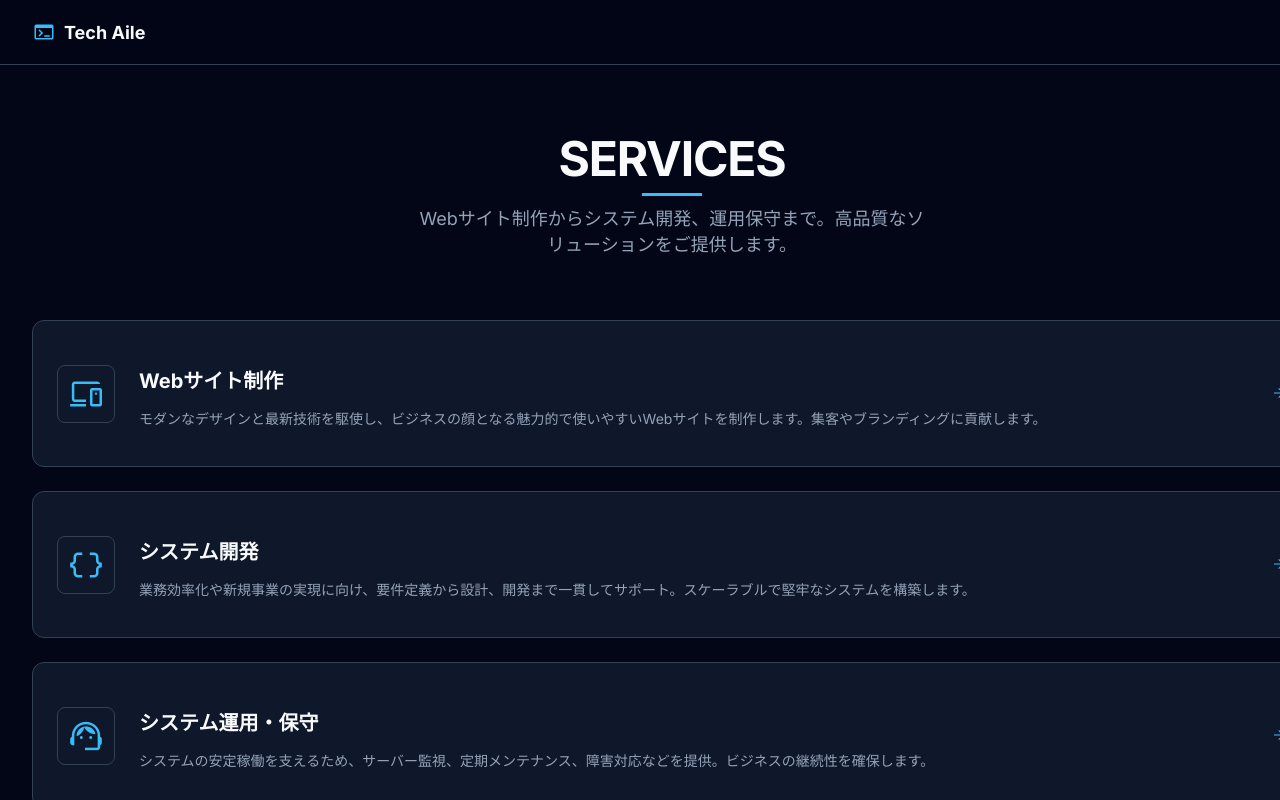
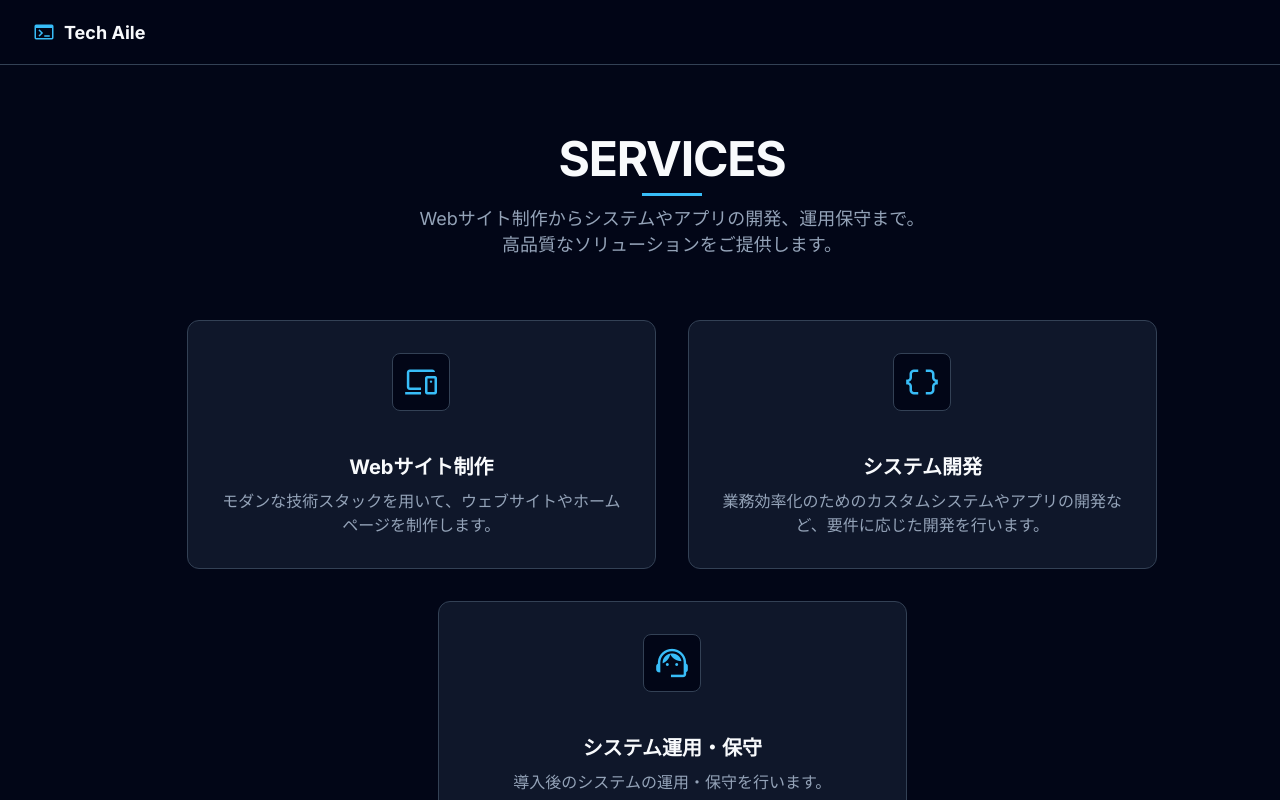
Before and after one commit to RubyHiroki/tech-aile, a React (Vite) app: page / in a window 1280 px wide. Both pictures are taken after a click on the link "詳細を見る". Shown: the top 800 px of the page. Built offline with nearby package versions, Linux system fonts and the light colour scheme.

Commit message:
スタイル適用

```diff
--- a/src/ServiceDetail.css
+++ b/src/ServiceDetail.css
@@ -82,22 +82,41 @@
 /* サービスセクション */
 .sd-services {
   display: flex;
-  flex-direction: column;
-  gap: 1.5rem;
+  flex-direction: row;
+  flex-wrap: wrap;
+  justify-content: center;
+  gap: 2rem;
   margin-bottom: 4rem;
 }
 
 .sd-service-item {
   display: flex;
+  flex-direction: column;
   align-items: center;
+  text-align: center;
   gap: 1.5rem;
-  padding: 1.5rem;
+  padding: 2rem;
   border-radius: 0.75rem;
   background-color: var(--surface-dark);
   border: 1px solid var(--border-dark);
   box-shadow: none;
   opacity: 1;
   transform: translateY(0);
+  width: calc(33.333% - 1.5rem);
+  min-width: 250px;
+  transition: transform 0.15s cubic-bezier(0.25, 0.46, 0.45, 0.94), box-shadow 0.15s cubic-bezier(0.25, 0.46, 0.45, 0.94);
+  will-change: transform, box-shadow;
+}
+
+.sd-service-item:hover {
+  transform: translateY(-0.5rem);
+  box-shadow: 0 25px 50px -12px rgba(56, 189, 248, 0.2);
+}
+
+.sd-service-item:active {
+  transform: translateY(-0.25rem);
+  box-shadow: 0 15px 30px -12px rgba(56, 189, 248, 0.3);
+  transition: transform 0.1s cubic-bezier(0.25, 0.46, 0.45, 0.94), box-shadow 0.1s cubic-bezier(0.25, 0.46, 0.45, 0.94);
 }
 
 
@@ -109,10 +128,11 @@
   height: 3.5rem;
   border-radius: 0.5rem;
   border: 1px solid var(--border-dark);
-  background-color: var(--surface-dark);
+  background-color: var(--bg-dark);
   transform: scale(1);
   transition: transform 0.15s cubic-bezier(0.25, 0.46, 0.45, 0.94);
   will-change: transform;
+  margin-bottom: 1rem;
 }
 
 .sd-service-item:hover .sd-service-icon {
@@ -124,8 +144,8 @@
 }
 
 .sd-service-icon .icon {
+  color: var(--primary);
   font-size: 2.5rem;
-  color: var(--primary);
   transform: scale(1);
   transition: transform 0.15s cubic-bezier(0.25, 0.46, 0.45, 0.94);
   will-change: transform;
@@ -141,20 +161,34 @@
 
 .sd-service-content {
   flex: 1;
+  width: 100%;
+  text-align: center;
 }
 
 .sd-service-content h3 {
-  margin-bottom: 0.5rem;
   font-size: 1.25rem;
+  font-weight: 700;
+  margin: 0 0 0.5rem;
 }
 
 .sd-service-content p {
+  font-size: 1rem;
   color: var(--text-dark-secondary);
-  font-size: 0.875rem;
+  margin: 0;
 }
 
-.sd-service-arrow {
-  color: var(--primary);
+/* レスポンシブ対応 */
+@media (max-width: 992px) {
+  .sd-service-item {
+    width: calc(50% - 1rem);
+  }
+}
+
+@media (max-width: 768px) {
+  .sd-service-item {
+    width: 100%;
+    max-width: 400px;
+  }
 }
 
 /* フローセクション - 新しいデザイン */
--- a/src/ServiceDetail.tsx
+++ b/src/ServiceDetail.tsx
@@ -53,7 +53,7 @@ const ServiceDetail: React.FC<ServiceDetailProps> = ({ onBack }) => {
           <section className="sd-hero sd-section" id="services">
             <div className="section-header">
               <h2>SERVICES</h2>
-              <p>Webサイト制作からシステム開発、運用保守まで。高品質なソリューションをご提供します。</p>
+              <p>Webサイト制作からシステムやアプリの開発、運用保守まで。<br />高品質なソリューションをご提供します。</p>
             </div>
           </section>
 
@@ -64,10 +64,7 @@ const ServiceDetail: React.FC<ServiceDetailProps> = ({ onBack }) => {
               </div>
               <div className="sd-service-content">
                 <h3>Webサイト制作</h3>
-                <p>モダンなデザインと最新技術を駆使し、ビジネスの顔となる魅力的で使いやすいWebサイトを制作します。集客やブランディングに貢献します。</p>
-              </div>
-              <div className="sd-service-arrow">
-                <span className="icon">arrow_forward</span>
+                <p>モダンな技術スタックを用いて、ウェブサイトやホームページを制作します。</p>
               </div>
             </div>
 
@@ -77,10 +74,7 @@ const ServiceDetail: React.FC<ServiceDetailProps> = ({ onBack }) => {
               </div>
               <div className="sd-service-content">
                 <h3>システム開発</h3>
-                <p>業務効率化や新規事業の実現に向け、要件定義から設計、開発まで一貫してサポート。スケーラブルで堅牢なシステムを構築します。</p>
-              </div>
-              <div className="sd-service-arrow">
-                <span className="icon">arrow_forward</span>
+                <p>業務効率化のためのカスタムシステムやアプリの開発など、要件に応じた開発を行います。</p>
               </div>
             </div>
 
@@ -90,10 +84,7 @@ const ServiceDetail: React.FC<ServiceDetailProps> = ({ onBack }) => {
               </div>
               <div className="sd-service-content">
                 <h3>システム運用・保守</h3>
-                <p>システムの安定稼働を支えるため、サーバー監視、定期メンテナンス、障害対応などを提供。ビジネスの継続性を確保します。</p>
-              </div>
-              <div className="sd-service-arrow">
-                <span className="icon">arrow_forward</span>
+                <p>導入後のシステムの運用・保守を行います。</p>
               </div>
             </div>
           </section>
```
